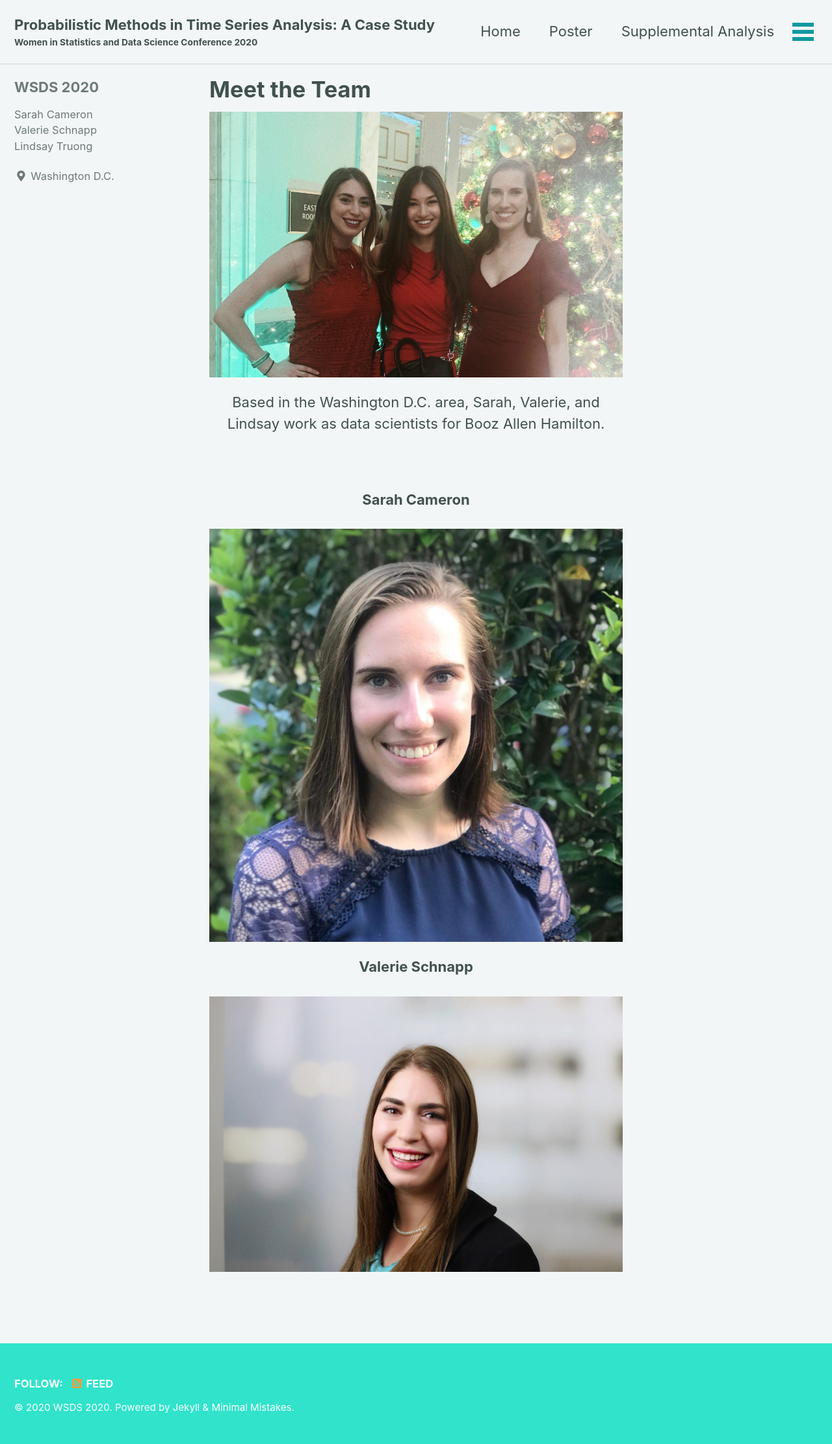
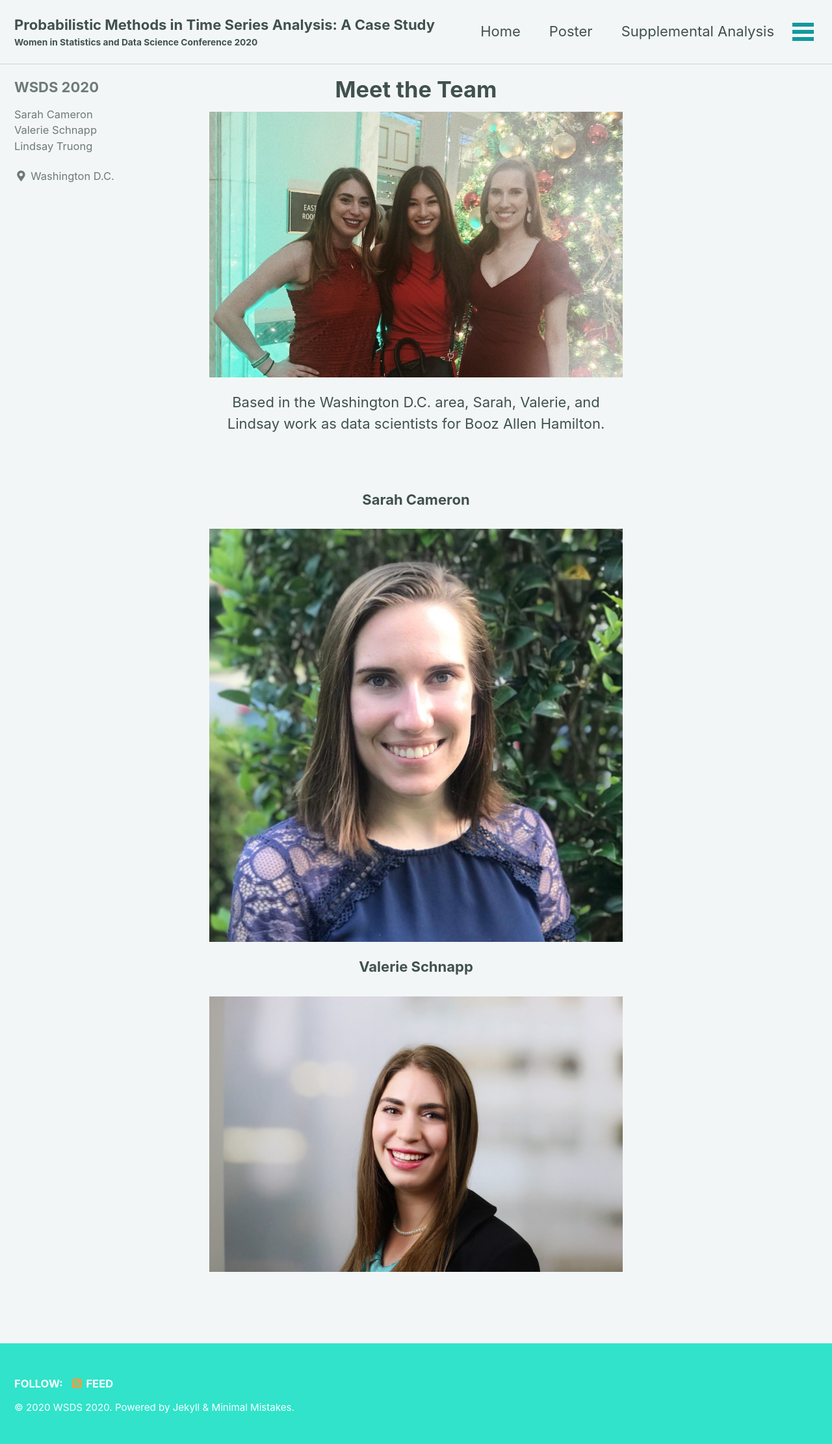
Before and after one commit to lindsaytruong/lindsaytruong.github.io, a Jekyll site: the page built from index.html, in a window 1280 px wide. Shown: the whole page at 65% size. Built offline with Jekyll 4.4.1, drawn with Linux system fonts in a browser that asks for light colours; cached includes are drawn as plain includes; the list of posts is cut into pages by our own code.

Commit message:
centered

```diff
--- a/index.html
+++ b/index.html
@@ -3,6 +3,9 @@ layout: archive
 author_profile: true
 title: Meet the Team
 ---
+<style>
+    h1 {text-align: center;}
+</style>
 <img src="/team1.jpg" alt="hi" class="inline"/>
 <p style="font: size 7; text-align: center;">Based in the Washington D.C. area, Sarah, Valerie, and Lindsay work as data scientists for Booz Allen Hamilton.</p>
 <br/>
```
Also changed, not shown: test/index.html (+3 -0 lines).
